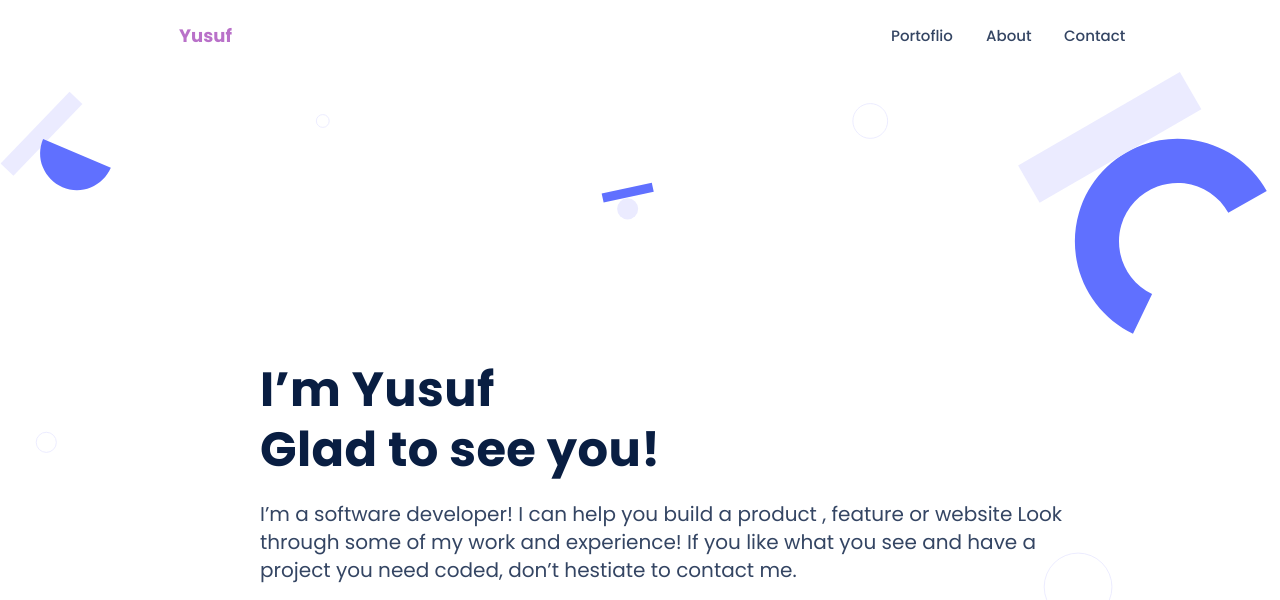
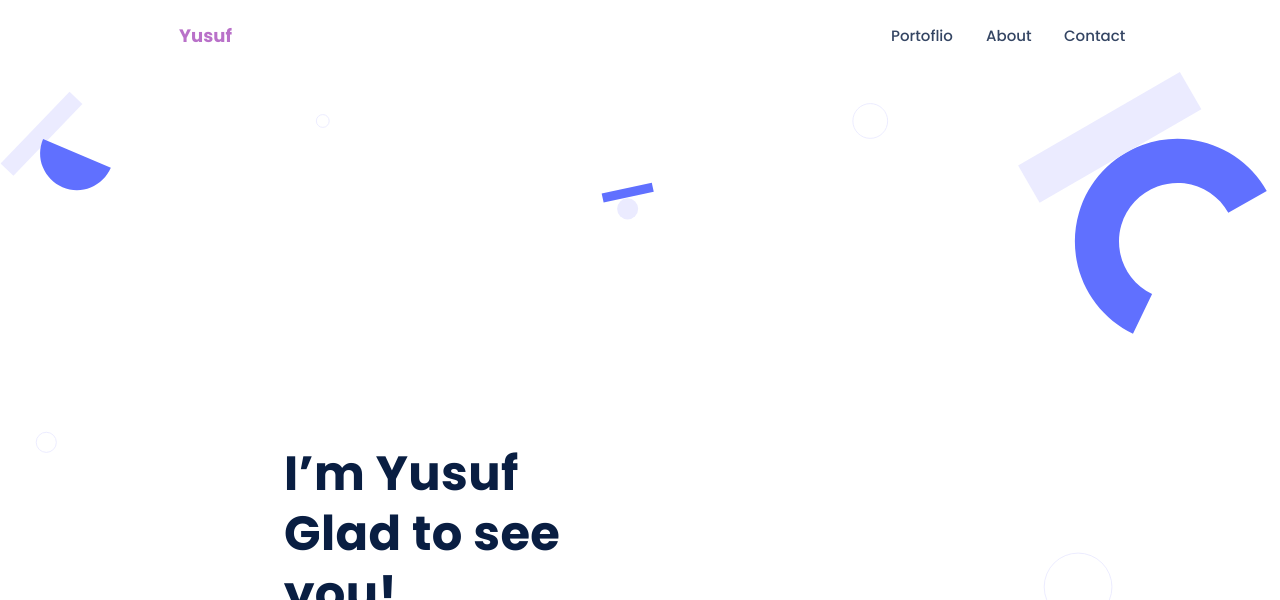
Before and after one commit to yin-ka/Portfolio, a website: page index.html in a window 1280 px wide. Shown: the top 600 px of the page. Drawn offline with Linux system fonts and the light colour scheme.

Commit message:
Display class headline in all views

```diff
--- a/styles.css
+++ b/styles.css
@@ -1843,9 +1843,6 @@ li .btn1 {
 }
 
 @media screen and (min-width: 768px) {
-  .headline {
-    display: none;
-  }
 
   .works-1-div1-img {
     display: none;
@@ -1966,7 +1963,7 @@ li .btn1 {
   }
 
   /* Headline */
-  .desktop_headline {
+  .headline {
     width: 100%;
     height: 52.875rem;
     background: #fff;
@@ -1978,7 +1975,7 @@ li .btn1 {
     margin-bottom: 0;
   }
 
-  .desktop_headline-1 {
+  .headline-1 {
     display: flex;
     align-items: center;
     height: 7.625rem;
```
